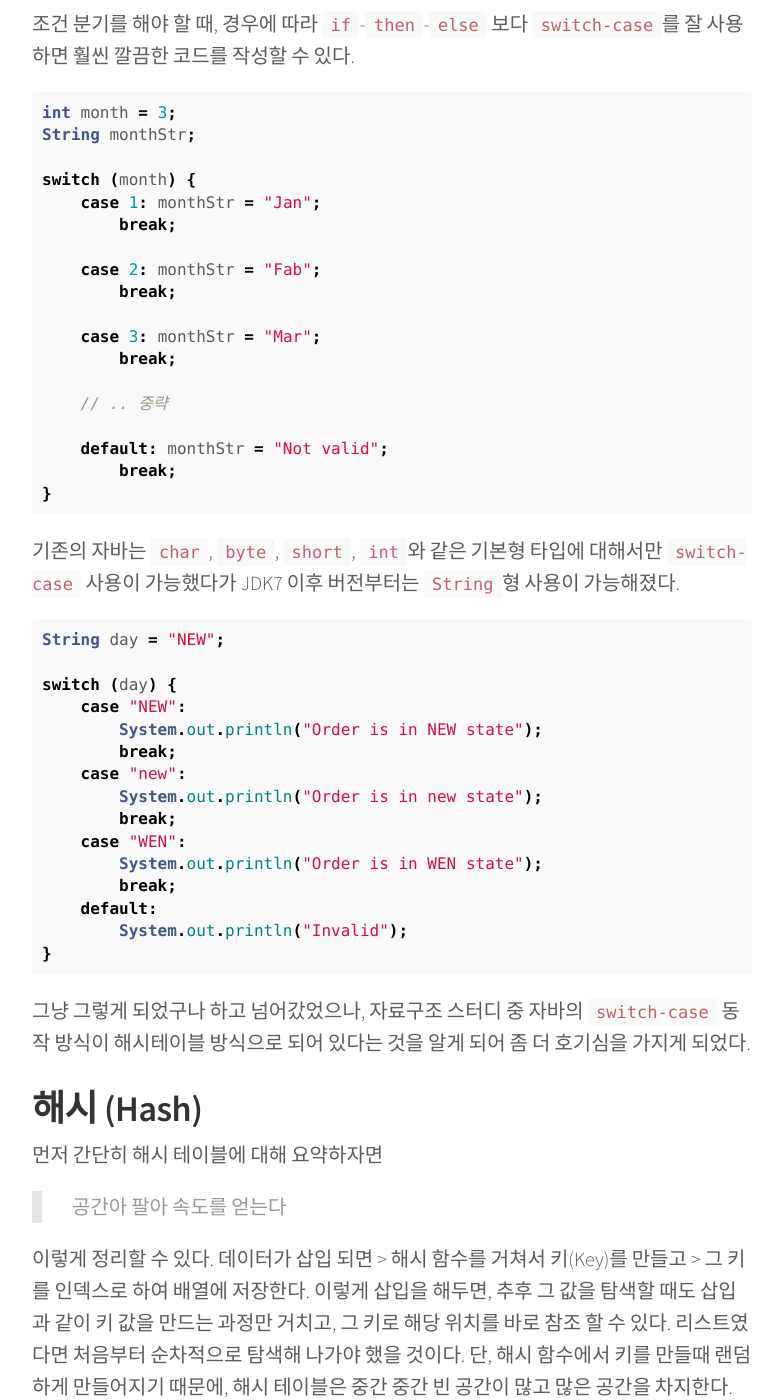
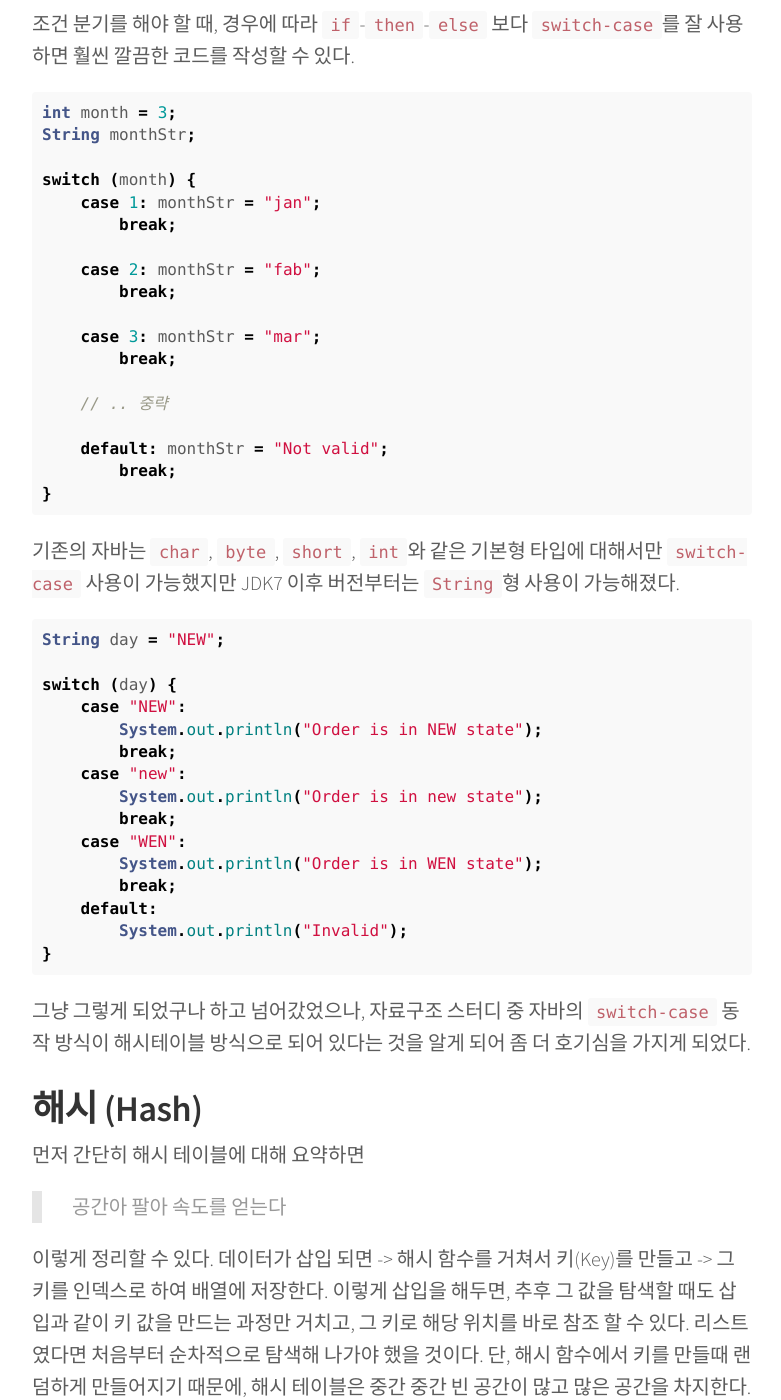
Before and after one commit to iamkyu/iamkyu.github.io, a Jekyll site: the page built from _posts/2016-09-01-java-switch-and-hash.md, in a window 1280 px wide and 1400 px high, scrolled down 267 px. Shown: the whole window, without its empty margins (248-1029 px from the left). Built offline with Jekyll 4.4.1, drawn with Linux system fonts in a browser that asks for light colours; nearby versions of some CDN libraries; comment, search, counter and statistics services are not loaded.

````diff
--- a/_config.yml
+++ b/_config.yml
@@ -10,7 +10,7 @@ name:               "MY LIBRARY"
 author:
   name:             iamkyu
   facebook:         nkyujin
-  twitter:          onoctober
+  twitter:          theninthmonth9
   github:           iamkyu
   linkedin:         kyujinnam
   # medium:           your-id
--- a/_posts/2016-09-01-java-switch-and-hash.md
+++ b/_posts/2016-09-01-java-switch-and-hash.md
@@ -18,13 +18,13 @@ int month = 3;
 String monthStr;
 
 switch (month) {
-    case 1: monthStr = "Jan";
+    case 1: monthStr = "jan";
         break;
 
-    case 2: monthStr = "Fab";
+    case 2: monthStr = "fab";
         break;
 
-    case 3: monthStr = "Mar";
+    case 3: monthStr = "mar";
         break;
 
     // .. 중략
@@ -34,7 +34,7 @@ switch (month) {
 }
 ```
 
-기존의 자바는 `char`, `byte`, `short`, `int`와 같은 기본형 타입에 대해서만 `switch-case` 사용이 가능했다가 JDK7 이후 버전부터는 `String`형 사용이 가능해졌다.
+기존의 자바는 `char`, `byte`, `short`, `int`와 같은 기본형 타입에 대해서만 `switch-case` 사용이 가능했지만 JDK7 이후 버전부터는 `String`형 사용이 가능해졌다.
 
 ```java
 String day = "NEW";
@@ -58,11 +58,11 @@ switch (day) {
 
 ## 해시 (Hash)
 
-먼저 간단히 해시 테이블에 대해 요약하자면
+먼저 간단히 해시 테이블에 대해 요약하면
 
 > 공간아 팔아 속도를 얻는다
 
-이렇게 정리할 수 있다. 데이터가 삽입 되면 > 해시 함수를 거쳐서 키(Key)를 만들고 > 그 키를 인덱스로 하여 배열에 저장한다. 이렇게 삽입을 해두면, 추후 그 값을 탐색할 때도 삽입과 같이 키 값을 만드는 과정만 거치고, 그 키로 해당 위치를 바로 참조 할 수 있다. 리스트였다면 처음부터 순차적으로 탐색해 나가야 했을 것이다. 단,  해시 함수에서 키를 만들때 랜덤하게 만들어지기 때문에, 해시 테이블은 중간 중간 빈 공간이 많고 많은 공간을 차지한다.
+이렇게 정리할 수 있다. 데이터가 삽입 되면 -> 해시 함수를 거쳐서 키(Key)를 만들고 -> 그 키를 인덱스로 하여 배열에 저장한다. 이렇게 삽입을 해두면, 추후 그 값을 탐색할 때도 삽입과 같이 키 값을 만드는 과정만 거치고, 그 키로 해당 위치를 바로 참조 할 수 있다. 리스트였다면 처음부터 순차적으로 탐색해 나가야 했을 것이다. 단,  해시 함수에서 키를 만들때 랜덤하게 만들어지기 때문에, 해시 테이블은 중간 중간 빈 공간이 많고 많은 공간을 차지한다.
 
 해시테이블을 구현하는데 있어 중요한 것은 해시 함수를 거쳐 키를 생성할 때 이 키가 중복되지 않도록 하는 것, 즉 같은 인덱스에 여러 값이 들어가는 충돌을 방지하고 처리하는 것이 과제이다.
 
````
Also changed, not shown: _posts/2016-09-24-git-patchmode-and-verbose.md (+8 -12 lines).
